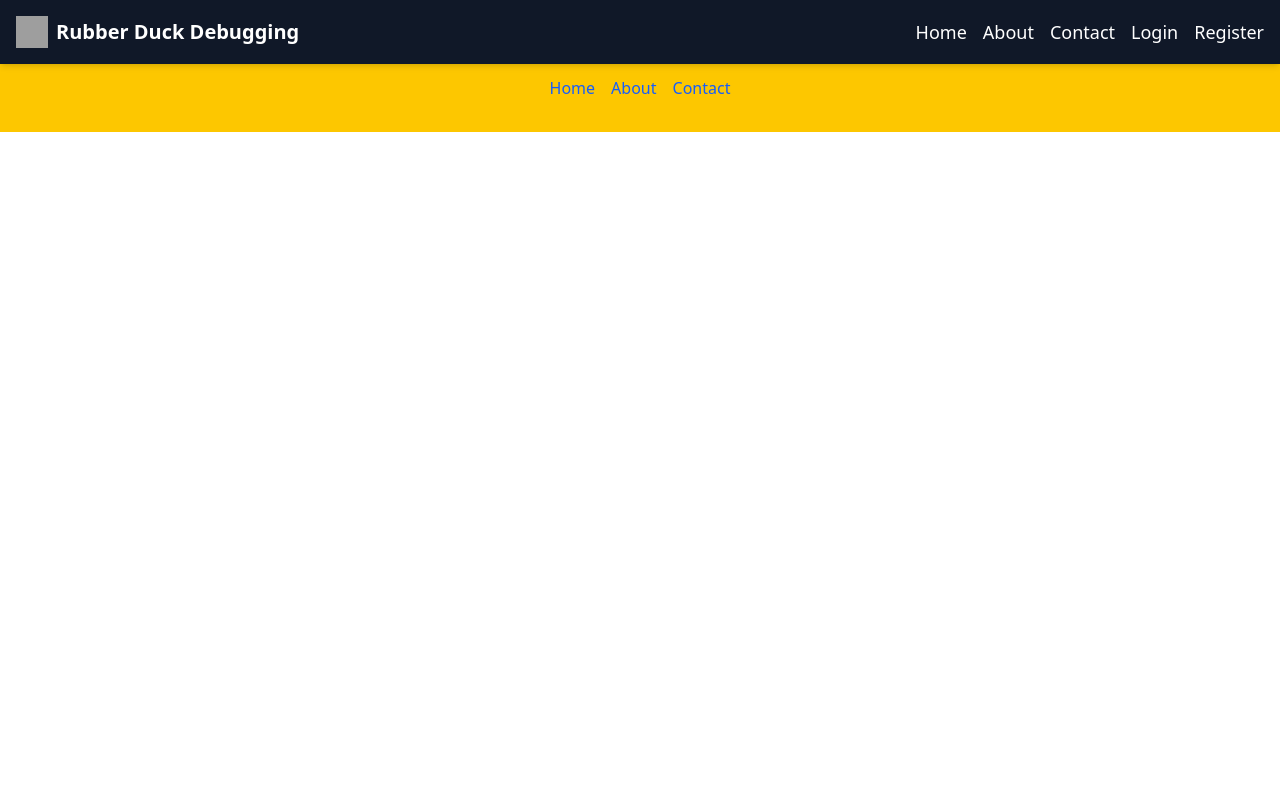
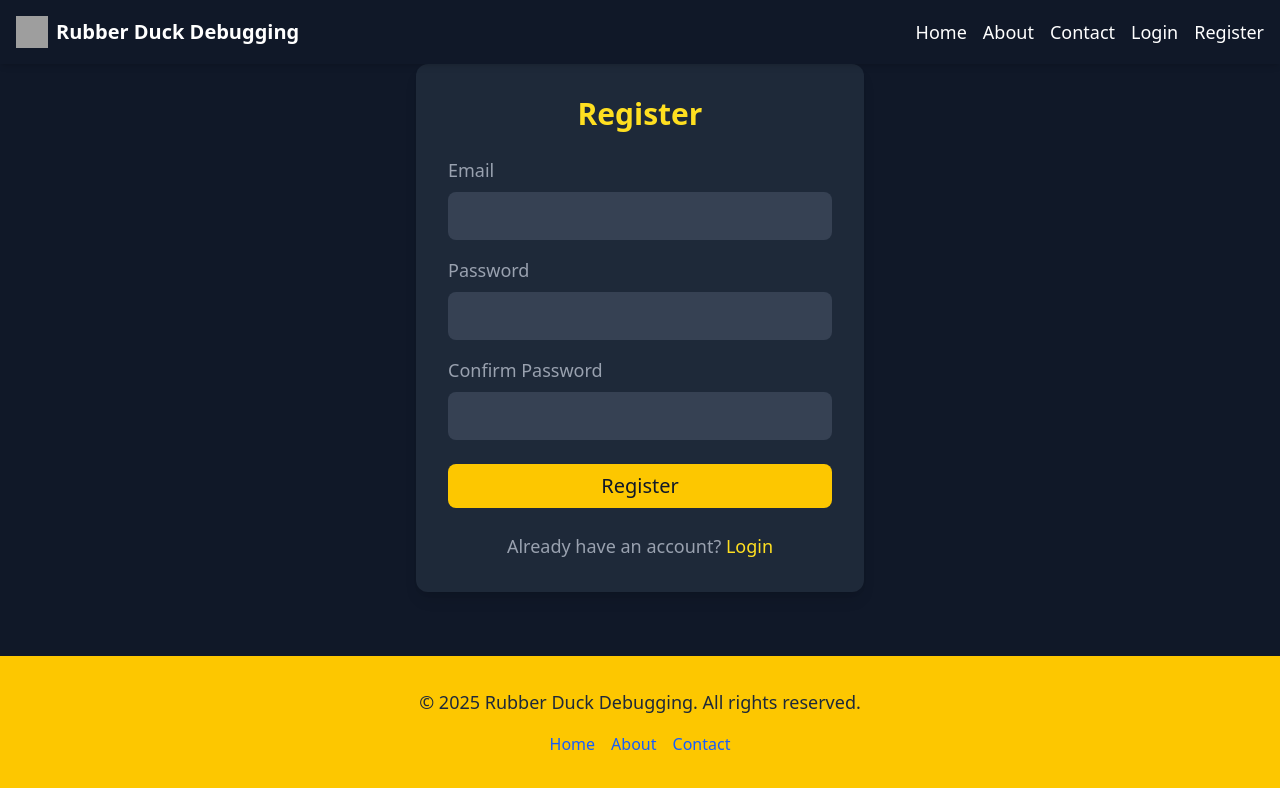
Before and after one commit to sbaird22/Rubber-Ducky, a React (Vite) app in the folder client/: page /register in a window 1280 px wide. Built offline with nearby package versions, Linux system fonts and the light colour scheme; grey boxes are pictures that could not be loaded.

Commit message:
register and login pages have been added

```diff
--- a/client/src/App.tsx
+++ b/client/src/App.tsx
@@ -2,7 +2,7 @@ import { BrowserRouter as Router, Routes, Route } from 'react-router-dom';
 import Home from '../src/pages/home';   // Home Page
 import {Header, Footer} from '../src/components'
 import './index.css';
-import Loginpage from './pages/loginpage';
+import { Loginpage, Registerpage} from './pages';
 
 
 function App() {
@@ -13,6 +13,8 @@ function App() {
         <Routes>
           <Route path="/" element={<Home />} />
           <Route path="/login" element={<Loginpage />} />
+          <Route path="/register" element={<Registerpage />} />
+
         </Routes>
         <Footer />
       </div>
--- a/client/src/components/index.ts
+++ b/client/src/components/index.ts
@@ -3,3 +3,4 @@ export { default as Hero } from './Hero';
 export {default as Footer } from './Footer'
 export {default as Header} from './Header'
 export {default as Login} from './login'
+export {default as Register} from './register'
--- a/client/src/pages/index.ts
+++ b/client/src/pages/index.ts
@@ -1 +1,3 @@
 export { default as Home } from './home';
+export { default as Loginpage } from './loginpage';
+export { default as Registerpage } from './register';
--- /dev/null
+++ b/client/src/pages/register.tsx
@@ -0,0 +1,11 @@
+import { Register } from '../components';
+
+const Registerpage = () => {
+  return (
+    <div>
+      <Register />
+    </div>
+  );
+};
+
+export default Registerpage;
```
